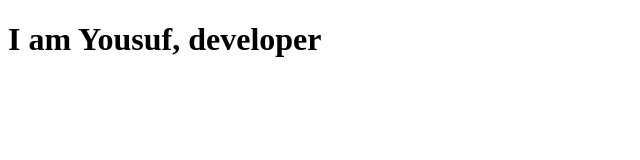
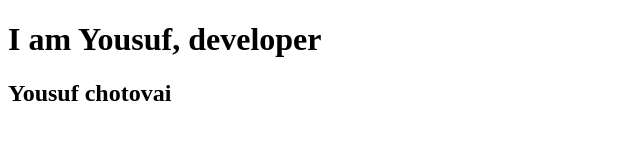
Before and after one commit to yousufbd26/first-portfolio, a plain HTML site: page index.html in a window 1280 px wide. Shown: the whole page, without its empty margins (0-640 px from the left). Drawn offline with Linux system fonts and the light colour scheme.

Commit message:
pushing new code

```diff
--- a/index.html
+++ b/index.html
@@ -7,5 +7,6 @@
 </head>
 <body>
     <h1>I am Yousuf, developer</h1>
+    <h2>Yousuf chotovai</h2>
 </body>
 </html>
```
